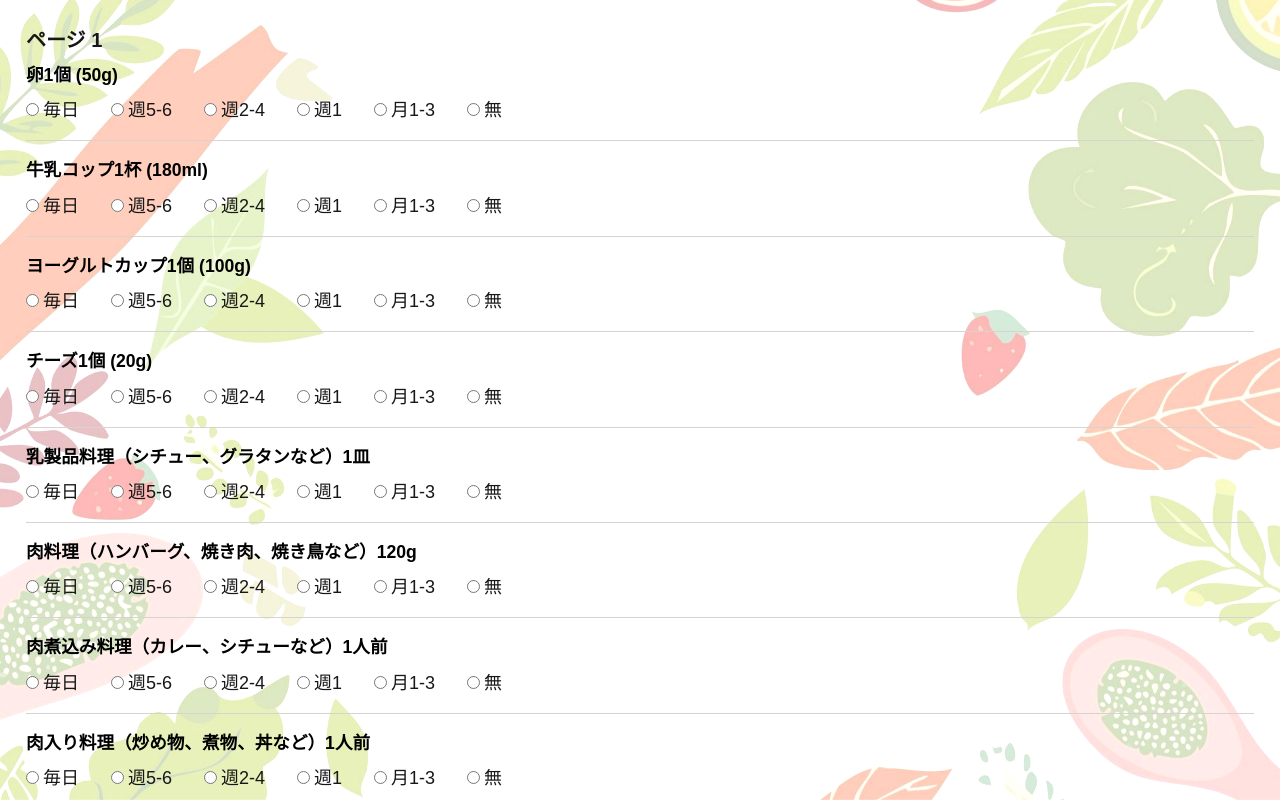
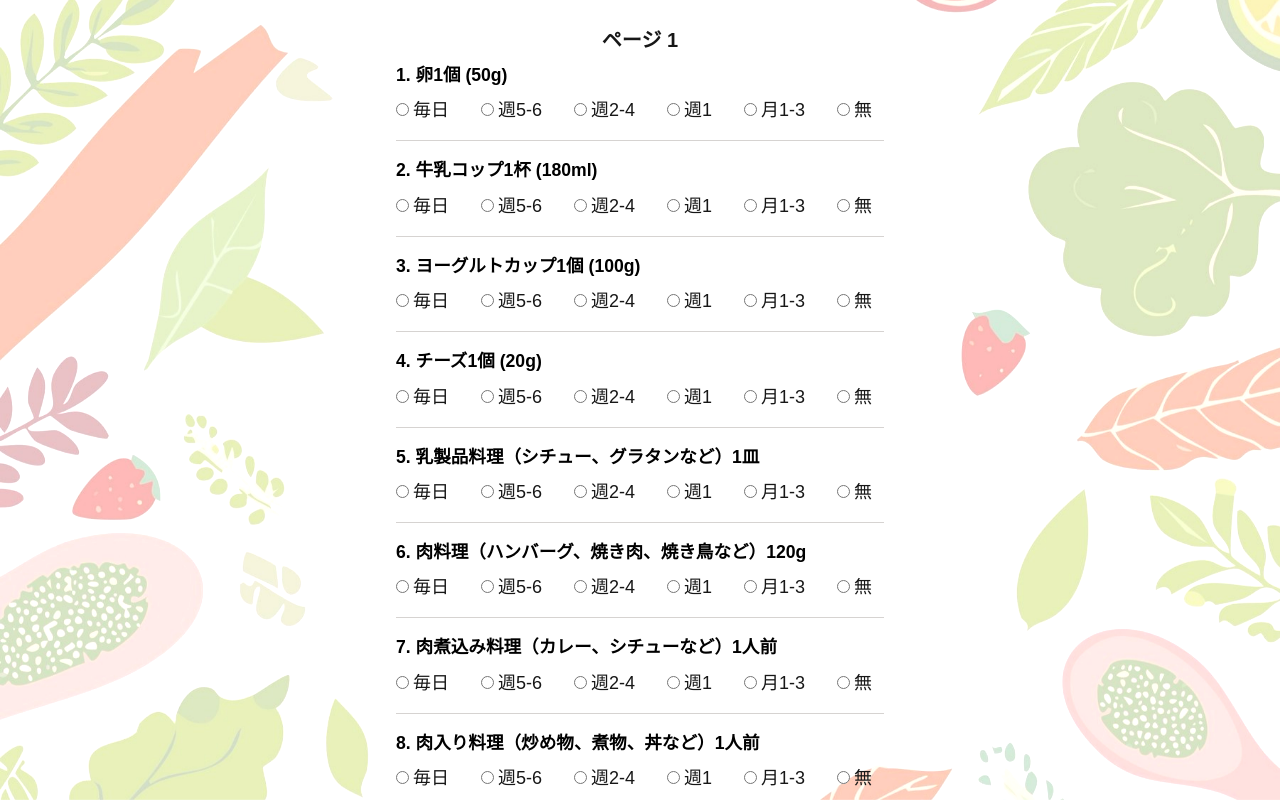
Before and after one commit to e204208iy/2025_dii_app, a Next.js app: page /survey/form/1 in a window 1280 px wide. Shown: the top 802 px of the page. Built offline with nearby package versions, Linux system fonts and the light colour scheme.

Commit message:
フォームの項目にナンバリング追加

```diff
--- a/app/survey/components/FoodQuestion.tsx
+++ b/app/survey/components/FoodQuestion.tsx
@@ -21,7 +21,9 @@ export default function FoodQuestion({ food, index }: any) {
 
   return (
     <div className="border-b pb-4 mb-4 border-stone-300">
-      <h2 className="form-title">{food.食品}</h2>
+      <h2 className="form-title">
+        {index + 1}. {food.食品}
+      </h2>
       <div className="flex flex-wrap gap-5 mt-2 text-lg">
         {frequencies.map((freq) => (
           <label key={freq.value} className="mr-3">
--- a/app/survey/form/[step]/page.tsx
+++ b/app/survey/form/[step]/page.tsx
@@ -21,7 +21,7 @@ export default function StepForm() {
     step === "4" ? foodsData.foodsFour : foodsData.foodsFive;
 
   return (
-    <div className="p-4">
+    <div className="p-4 flex flex-col items-center justify-center min-h-screen">
       <h2 className="text-xl font-semibold mb-2">ページ {step}</h2>
       {currentFoods.map((food: any, index: number) => (
         <FoodQuestion key={index} food={food} index={index} />
--- a/app/survey/form/layout.tsx
+++ b/app/survey/form/layout.tsx
@@ -4,7 +4,9 @@ import { FormProvider, useForm } from "react-hook-form";
 import { useRouter } from "next/navigation";
 
 export default function FormLayout({ children }: { children: React.ReactNode }) {
-  const methods = useForm({ mode: "onChange" });
+  const methods = useForm({
+    mode: "onChange",
+  });
   const router = useRouter();
 
   const onSubmit = async (data: any) => {
```
